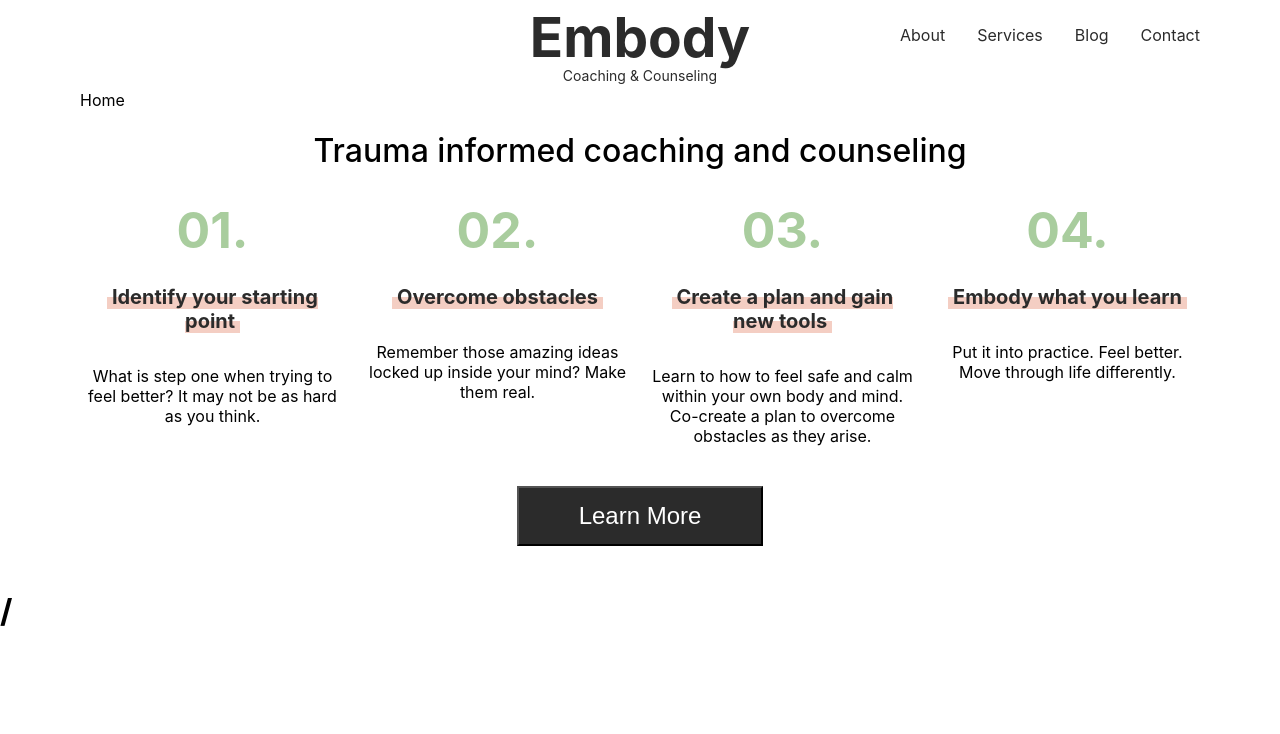
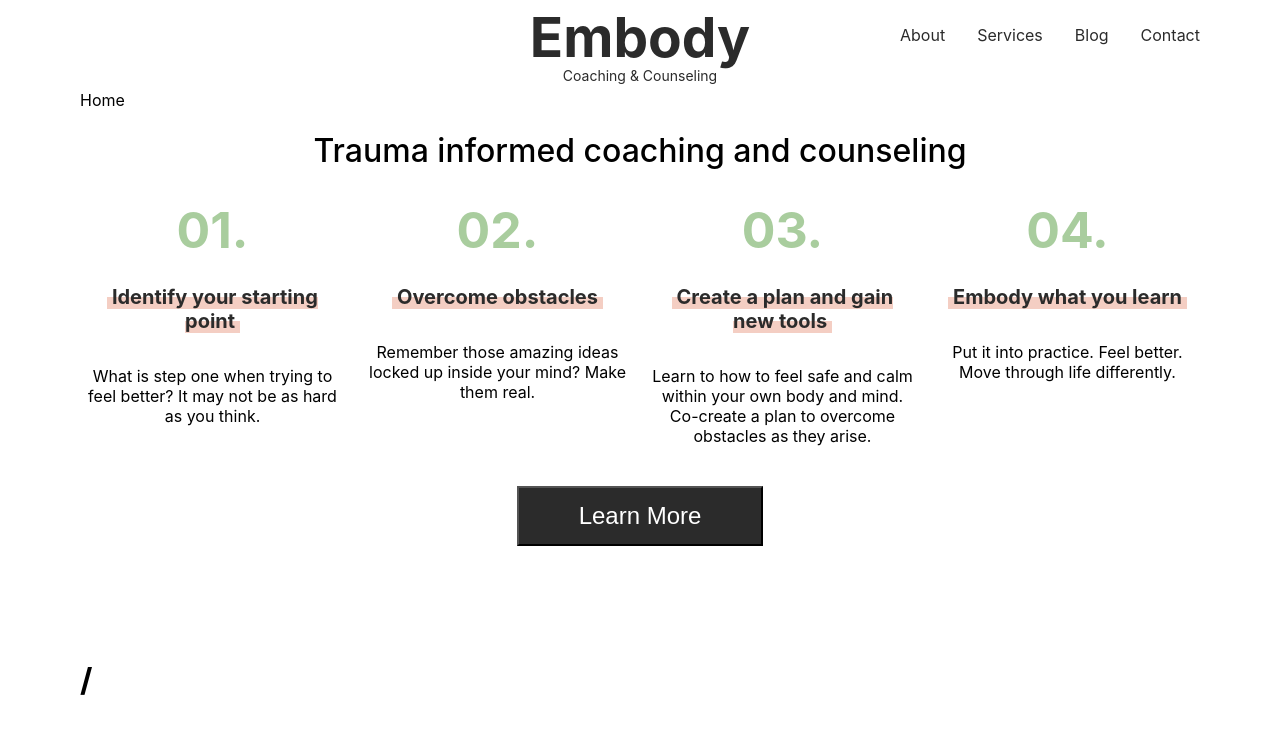
Before and after one commit to spiderthatcodes/embody, a React (Create React App) app in the folder client/: page / in a window 1280 px wide. Shown: the top 734 px of the page. Built offline with nearby package versions, Linux system fonts and the light colour scheme; the HTML template or start-up script is replaced by a standard one.

Commit message:
footer positioning

```diff
--- a/client/src/components/Footer/style.js
+++ b/client/src/components/Footer/style.js
@@ -1,3 +1,8 @@
 import styled from 'styled-components';
 
-export const Container = styled.div``;
+export const Container = styled.div`
+    position: fixed;
+    bottom: 0;
+    width: 100%;
+    padding: 80px;
+`;
```
